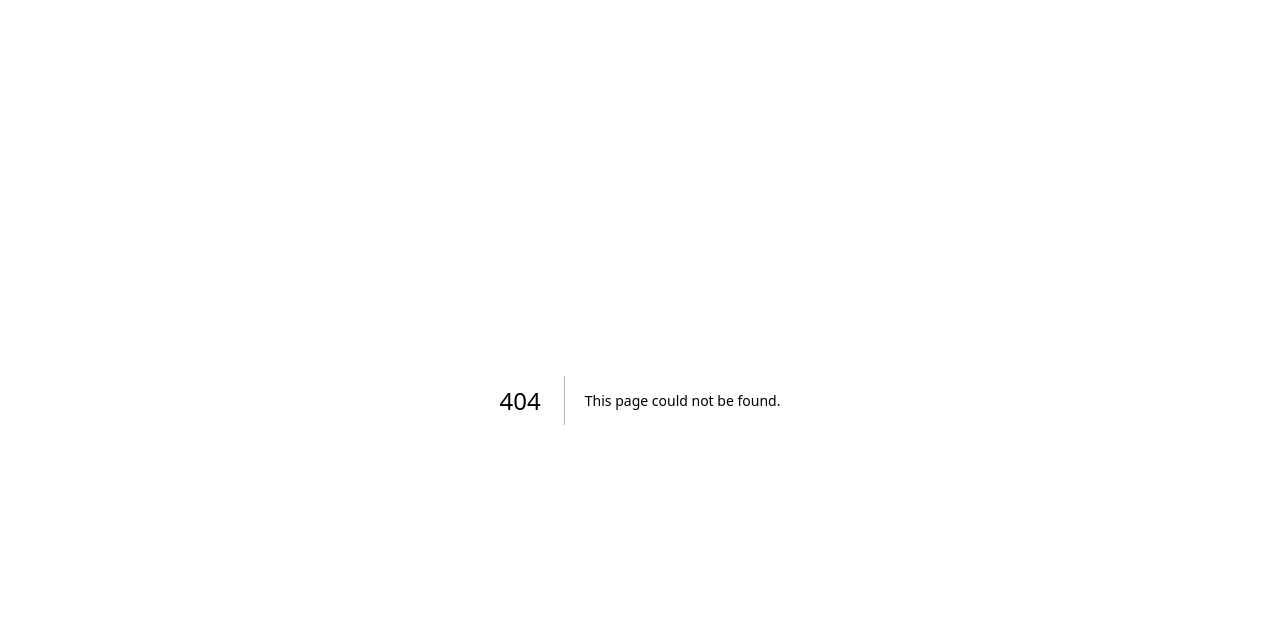
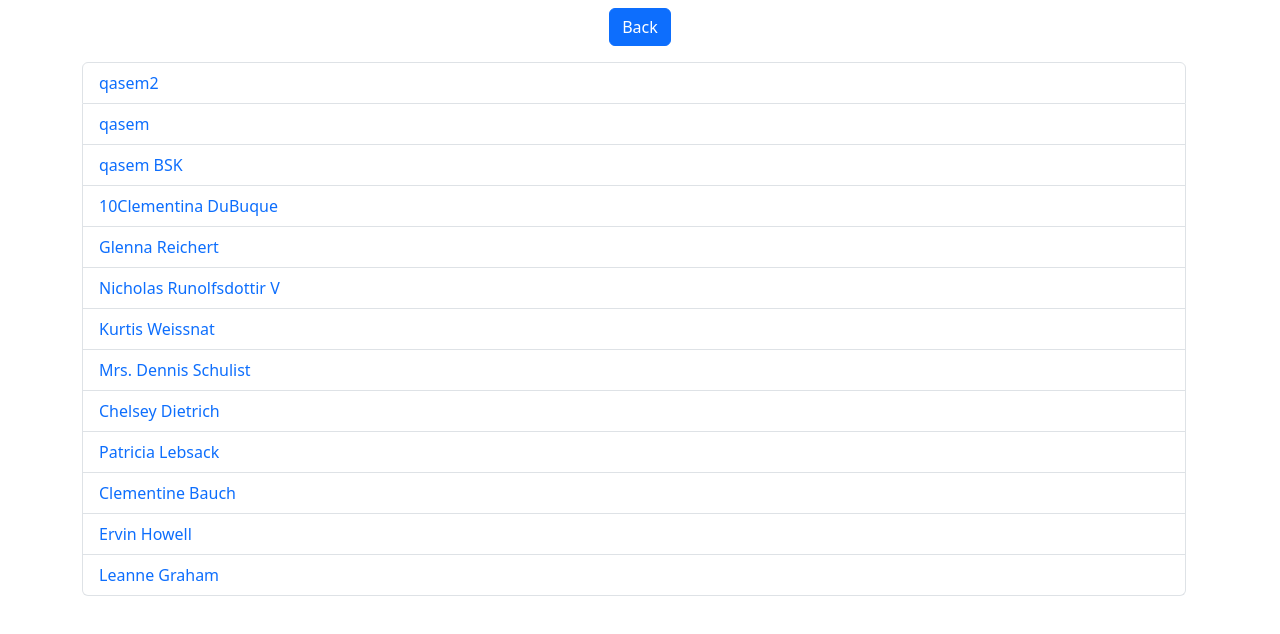
Before and after one commit to qasemB/codeyad_next_learning, a Next.js app: page /usersNoStore in a window 1280 px wide. Before the commit this address had no page. Shown: the top 634 px of the page. Built offline with nearby package versions, Linux system fonts and the light colour scheme; data requests are answered from the project's data file.

Commit message:
part#42-C16

```diff
--- a/app/page.js
+++ b/app/page.js
@@ -8,9 +8,7 @@ export default function Home() {
         <ListGroup>
           <ListGroupItemLink href={"/posts"} title="posts" />
           <ListGroupItemLink href={"/users"} title="users" />
-          <ListGroupItemLink href={"/admin"} title="admin" />
-          <ListGroupItemLink href={"/admin/panel"} title="admin - panel" />
-          <ListGroupItemLink href={"/fPosts"} title="filtered posts" />
+          <ListGroupItemLink href={"/usersNoStore"} title="users no store" />
         </ListGroup>
       </Row>
     </Container>
--- /dev/null
+++ b/app/usersNoStore/page.jsx
@@ -0,0 +1,32 @@
+import BackButton from '@/components/BackButton';
+import ListGroupItemLink from '@/components/ListGroupItemLink';
+import { revalidatePath } from 'next/cache';
+import React from 'react';
+import { Button, Container, Form, ListGroup, Row } from 'react-bootstrap';
+
+const getUsersService = async () => {
+    const res = await fetch('http://localhost:4000/users?_sort=id&_order=desc')
+    const users = await res.json()
+    return users
+}
+export const fetchCache  = 'force-no-store'
+
+const Users = async () => {
+    const users = await getUsersService()
+
+    return (
+        <Container className="d-flex justify-content-center align-items-center flex-column">
+            <BackButton />
+
+            <Row className="mt-3 w-100">
+                <ListGroup>
+                    {users.map(p => (
+                        <ListGroupItemLink key={p.id} href={`/users/${p.id}`} title={p.name} />
+                    ))}
+                </ListGroup>
+            </Row>
+        </Container>
+    );
+}
+
+export default Users;
```
